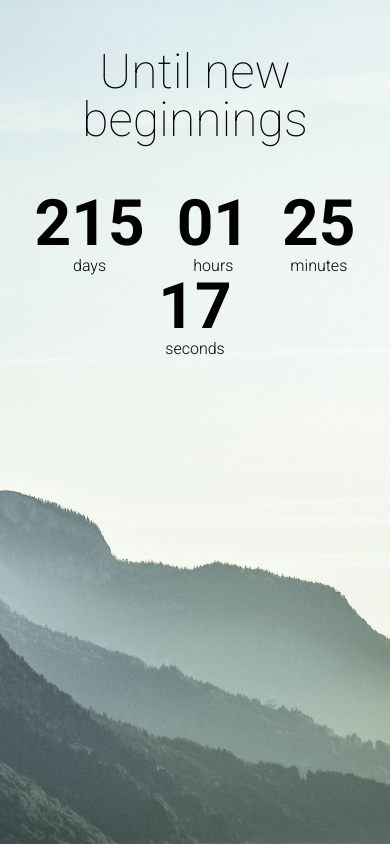
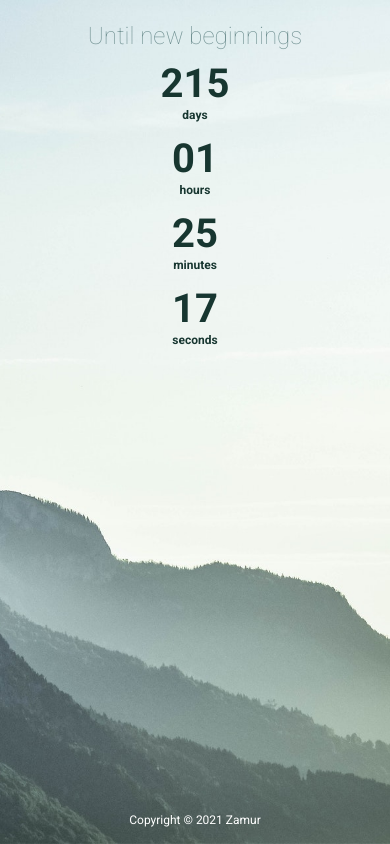
Before and after one commit to ZamurVedovatto/countdown-timer-vanilla-js, a plain HTML site: page index.html in a window 390 px wide. Drawn offline with Linux system fonts and the light colour scheme.

Commit message:
responsiveness

```diff
--- a/index.html
+++ b/index.html
@@ -28,5 +28,8 @@
       <span>seconds</span>
     </div>
   </div>
+  <footer class="footer">
+    <span>Copyright © 2021 Zamur</span>
+  </footer>
 </body>
 </html>
--- a/style.css
+++ b/style.css
@@ -7,6 +7,7 @@
 body {
   font-family: 'Roboto', sans-serif;;
   margin: 0;
+  padding: 1rem;
   background-image: url('./assets/bg.jpg');
   background-size: cover;
   background-position: center center;
@@ -22,32 +23,49 @@ h1 {
   font-size: 3rem;
   line-height: 1;
   margin-top: 3rem;
+  margin-bottom: 1rem;
   font-weight: 100;
+  color: #729293;
 }
 
 .countdown-container {
   display: flex;
   flex-wrap: wrap;
   justify-content: center;
-  padding: 1rem;
+  padding: 0 1rem;
 }
 
 .big-text {
   font-size: 4rem;
   font-weight: 700;
   line-height: 1;
-  margin: 0 1rem;
+  margin: 0;
+  color: #173630;
 }
 
 .countdown-el {
   text-align: center;
+  margin: 0 1rem;
 }
 
 .countdown-el span {
   font-size: 1rem;
   font-weight: 300;
+  color: #173630;
 }
 
+footer {
+  position: fixed;
+  bottom: 0;
+  text-align: center;
+  width: 100vw;
+  padding: 1rem;
+}
+
+footer span {
+  color: white;
+  font-size: .75rem;
+}
 
 /* Responsividade */
 @media only screen and (max-width: 320px) {
@@ -65,31 +83,23 @@ h1 {
   .countdown-el span {}
 }
 @media only screen and (max-width: 600px) {
-  h1 {}
-  .countdown-container {}
-  .big-text {}
-  .countdown-el {}
-  .countdown-el span {}
-}
-@media only screen and (max-width: 768px) {
-  h1 {}
-  .countdown-container {}
-  .big-text {}
-  .countdown-el {}
-  .countdown-el span {}
-}
-@media only screen and (max-width: 992px) {
-  h1 {}
-  .countdown-container {}
-  .big-text {}
-  .countdown-el {}
-  .countdown-el span {}
-}
-@media only screen and (max-width: 1260px) {
-  h1 {}
-  .countdown-container {}
-  .big-text {}
-  .countdown-el {}
-  .countdown-el span {}
+  h1 {
+    font-size: 1.5rem;
+    margin: .5rem 1rem 0;
+  }
+  .countdown-container {
+    flex-direction: column;
+    margin-top: .5rem;
+  }
+  .big-text {
+    font-size: 2.5rem;
+  }
+  .countdown-el {
+    margin: .5rem 1rem;
+  }
+  .countdown-el span {
+    font-weight: 700;
+    font-size: .75rem;
+  }
 }
 /* End Responsividade */
```
